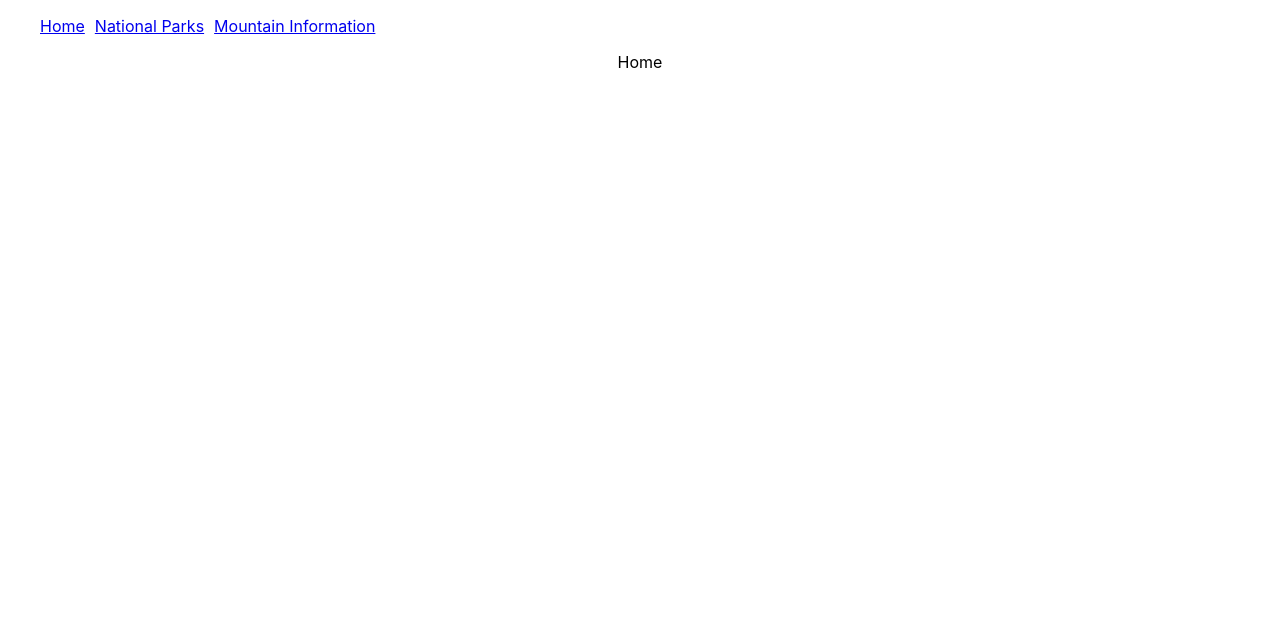
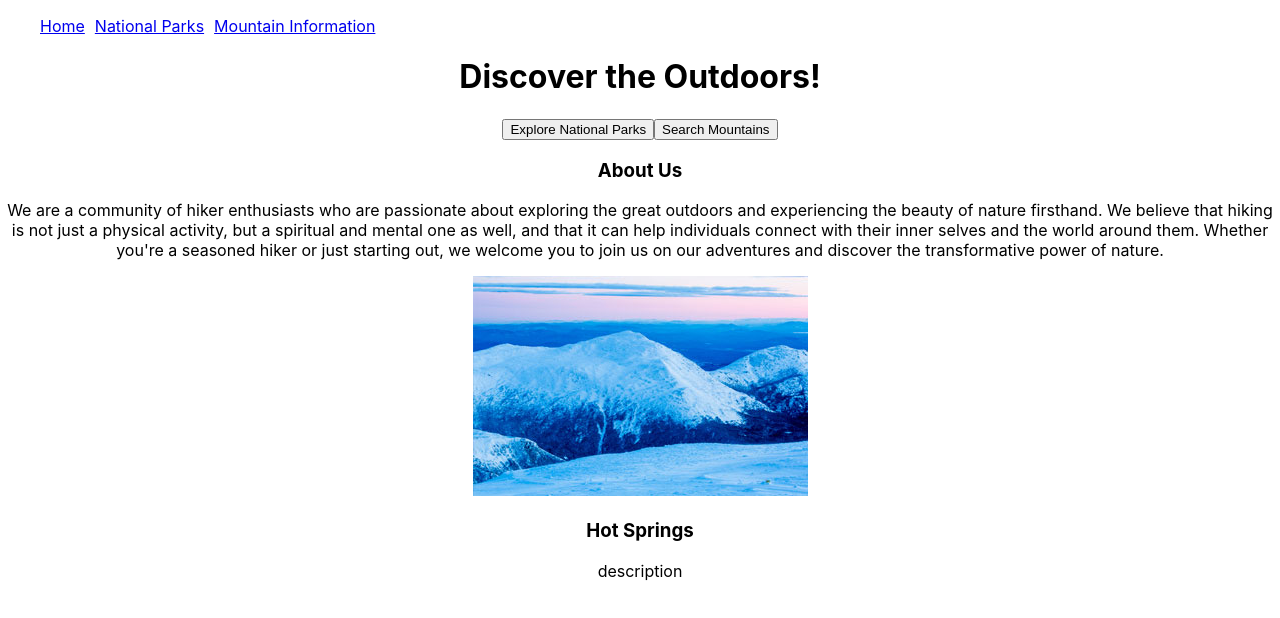
Before and after one commit to sconeek2/capstone2, a React (Create React App) app: page /home in a window 1280 px wide. Shown: the top 618 px of the page. Built offline with nearby package versions, Linux system fonts and the light colour scheme.

Commit message:
-Created card and hero components

```diff
--- a/src/App.js
+++ b/src/App.js
@@ -9,6 +9,7 @@ import {
   Link,
   Outlet,
 } from 'react-router-dom';
+
 function App() {
   return (
     <Router>
--- /dev/null
+++ b/src/Components/Card.js
@@ -0,0 +1,19 @@
+import './Styles/Home.css'
+import Mountain from '../images/mountains/Adams-StoryImage_2.jpg'
+export const Card = () => {
+  return (
+    <div>
+        <img alt="Adam Mountain" src={Mountain}/>
+        <div className='card-body'>
+            <h3>
+                Hot Springs
+            </h3>
+            <p>
+                description
+            </p>
+        </div>
+
+    </div>
+
+  );
+}
--- /dev/null
+++ b/src/Components/Hero.js
@@ -0,0 +1,14 @@
+
+
+export const Hero = () => {
+  return (
+    <div className="hero-container">
+      <h1>Discover the Outdoors! </h1>
+      <div className="button-container">
+        <button>Explore National Parks</button>
+        <button>Search Mountains</button>
+      </div>
+
+    </div>
+  );
+}
--- a/src/Components/Home.js
+++ b/src/Components/Home.js
@@ -1,9 +1,20 @@
 import './Styles/Home.css'
-
+import { Hero } from './Hero'
+import { Card } from './Card';
 export const Home = () => {
   return (
     <div className="App">
-      Home
+      <Hero />
+      <div className="aboutus">
+        <h3>About Us</h3>
+        <p>We are a community of hiker enthusiasts who are
+          passionate about exploring the great outdoors and experiencing the
+          beauty of nature firsthand. We believe that hiking is not just a physical
+          activity, but a spiritual and mental one as well, and that it can help individuals connect with their inner selves and the world around them. Whether you're a seasoned hiker or just starting out, we welcome you to join us on our adventures and discover the transformative power of nature.</p>
+      </div>
+    <Card/>
+
     </div>
+
   );
 }
```
